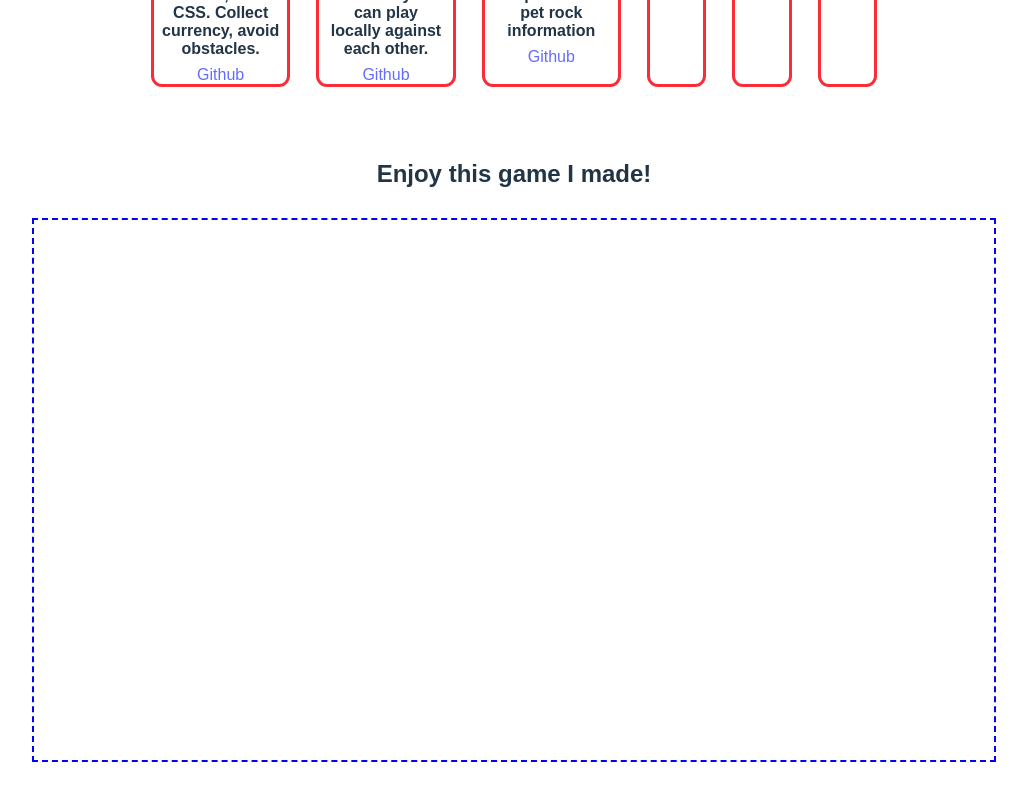
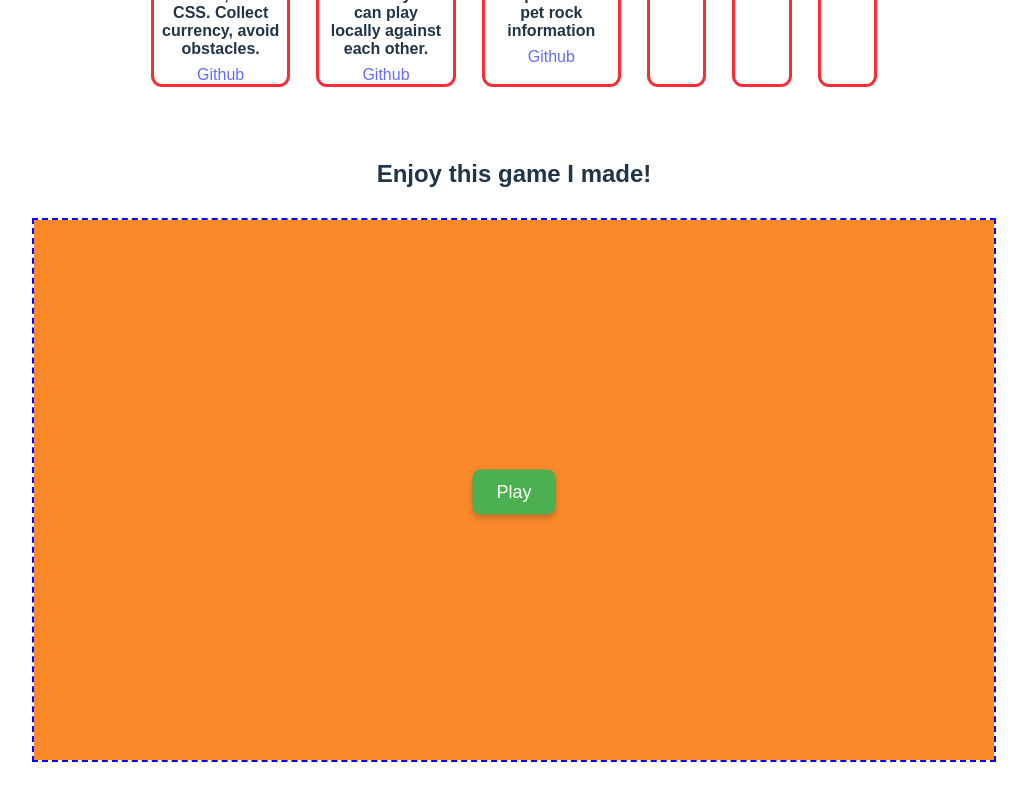
Before and after one commit to birbothedev/new-portfolio, a React (Vite) app in the folder frontend/: page / in a window 1280 px wide. Shown: the part 1866-2666 px from the top of the page, without its empty margins (126-1153 px from the left). Built offline with nearby package versions, Linux system fonts and the light colour scheme.

Commit message:
game button working

```diff
--- a/frontend/src/components/GameCanvasComponent.jsx
+++ b/frontend/src/components/GameCanvasComponent.jsx
@@ -1,10 +1,24 @@
+import { useState } from 'react'
 import '../css/componentcss/GameCanvasComponent.css'
 
 export function GameCanvasComponent() {
+    const [gameStart, setGameStart] =  useState(false);
+
     return (
         <>
         <div className="game-area-wrapper">
-            <canvas className="game-canvas" width={960} height={540}/>
+            <canvas className="game-canvas" width={960} height={540}></canvas>
+
+            {
+                !gameStart && (
+                    <button
+                        className="play-button"
+                        onClick={() => setGameStart(prev => !prev)}
+                    >
+                        Play
+                    </button>
+                )
+            }
         </div>
         </>
     )
--- a/frontend/src/css/HomePage.css
+++ b/frontend/src/css/HomePage.css
@@ -142,7 +142,7 @@ body {
 
 .game-container {
     width: 100%;
-    margin-bottom: 15%;
+    margin-bottom: 10%;
     gap: 2rem;
     display: flex;
     flex-direction: column;
--- a/frontend/src/css/componentcss/GameCanvasComponent.css
+++ b/frontend/src/css/componentcss/GameCanvasComponent.css
@@ -1,9 +1,30 @@
 .game-area-wrapper {
+    position: relative;
     width: 100%;
     height: auto;
-    /* outline: dashed 2px red; */
 }
 
 .game-canvas {
     outline: dashed 2px blue;
+    background-color: #FB892C;
 }
+
+.play-button {
+    z-index: 100;
+    position: absolute;
+    top: 50%;
+    left: 50%;
+    transform: translate(-50%, -50%); /* centers button */
+    padding: 12px 24px;
+    font-size: 18px;
+    cursor: pointer;
+    border: none;
+    border-radius: 8px;
+    background: #4caf50;
+    color: white;
+    box-shadow: 0 4px 6px rgba(0,0,0,0.2);
+}
+
+.play-button:hover {
+    background: #45a049;
+}
```
Also changed, not shown: frontend/src/components/gamecomponents/PlayerComponent.jsx (added).
